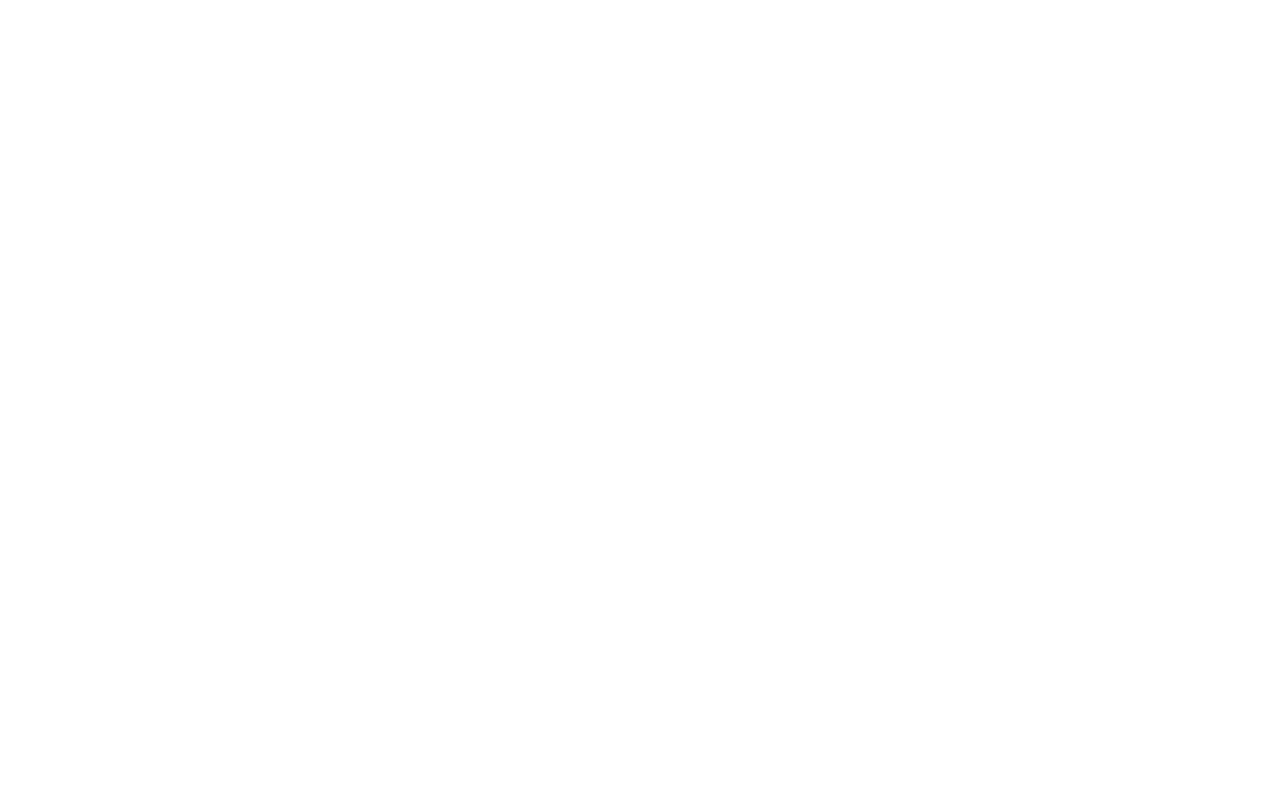
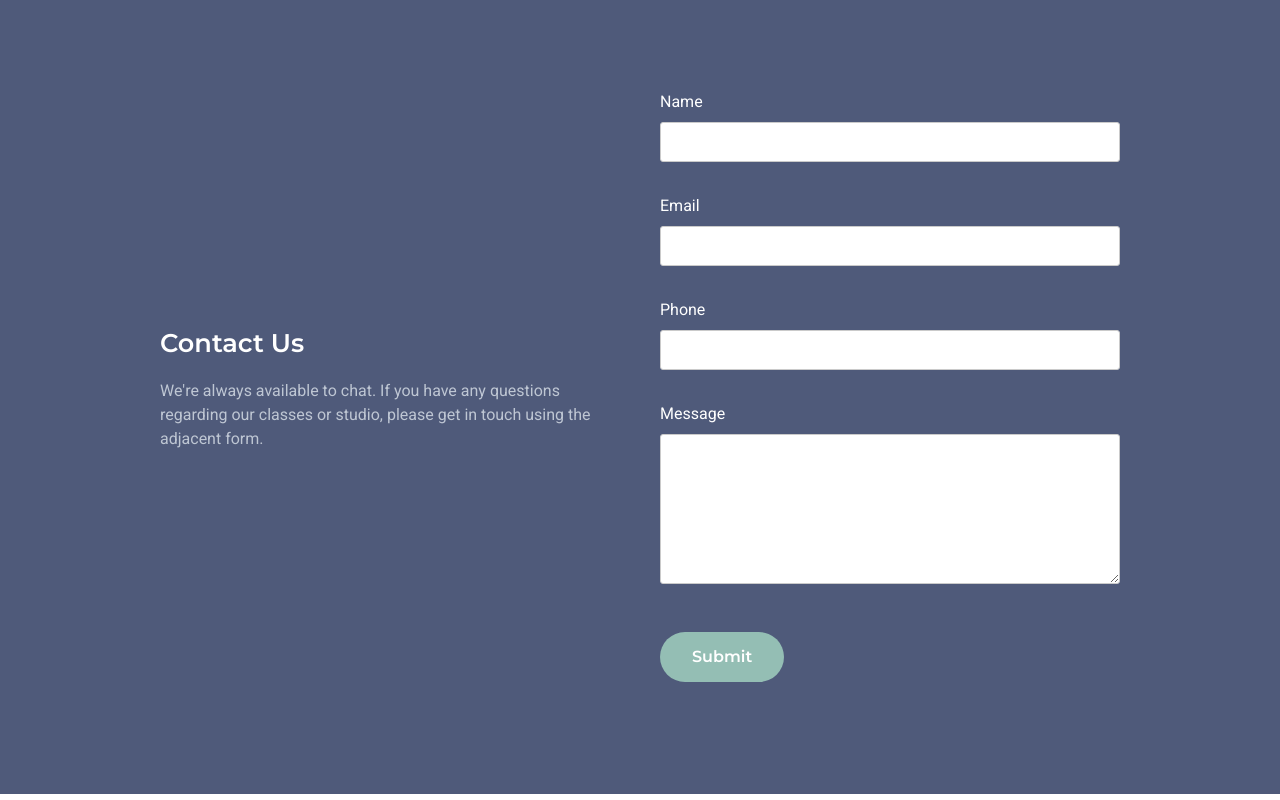
Before and after one commit to pmullen/movetopilates, a Nuxt app: page /contact in a window 1280 px wide. Before the commit this address had no page. Built offline with nearby package versions, Linux system fonts and the light colour scheme.

Commit message:
Update form

```diff
--- /dev/null
+++ b/pages/contact.vue
@@ -0,0 +1,42 @@
+<template>
+  <div>
+    <section class="section-p section-dark">
+
+      <div class="container-m container-form">
+        <div class="grid grid-2">
+
+          <div class="block-content">
+            <h2>Contact Us</h2>
+            <p>We're always available to chat. If you have any questions regarding our classes or studio, please get in touch using the adjacent form.</p>
+          </div><!-- #end block-content -->
+
+          <div class="block-content">
+            <form name="contact" method="POST" data-netlify="true" class="form">
+              <p>
+                <label>Name</label>
+                <input type="text" name="name" />
+              </p>
+              <p>
+                <label>Email</label>
+                <input type="email" name="email" />
+              </p>
+              <p>
+                <label>Phone</label>
+                <input type="phone" name="phone" />
+              </p>
+              <p>
+                <label>Message</label>
+                <textarea name="message"></textarea>
+              </p>
+              <p>
+                <button type="submit">Submit</button>
+              </p>
+            </form>
+          </div><!-- #end block-content -->
+
+        </div><!-- #end grid -->
+      </div><!-- #end container -->
+
+      </section><!-- #end section-download -->
+  </div>
+</template>
--- a/pages/new-client.vue
+++ b/pages/new-client.vue
@@ -18,7 +18,7 @@
 
           <main class="main-content">
 
-            <form name="New Client" method="POST" data-netlify="true" class="form">
+            <form name="New Client" method="POST" netlify>
               <p><label>First Name:</label>
               <input type="text" name="firstName" required></p>
               <p><label>Last Name:</label>
```
